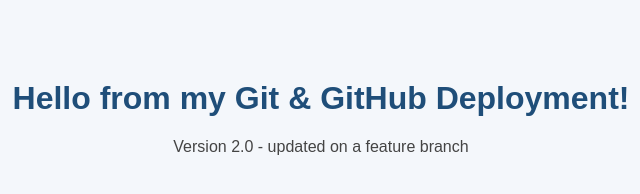
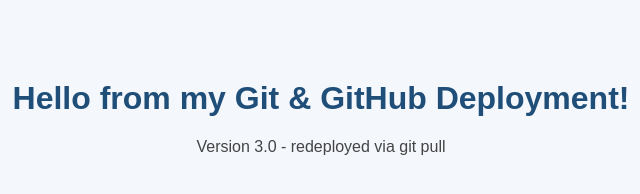
Before and after one commit to minhajputhalath84-bit/devops-web-app-mj, a plain HTML site: page index.html in a window 1280 px wide. Shown: the full height of the page, 319-959 px from the left. Drawn offline with Linux system fonts and the light colour scheme.

Commit message:
Update homepage to version 3.0

```diff
--- a/index.html
+++ b/index.html
@@ -11,6 +11,6 @@
 </head>
 <body>
   <h1>Hello from my Git &amp; GitHub Deployment!</h1>
-  <p>Version 2.0 - updated on a feature branch</p>
+  <p>Version 3.0 - redeployed via git pull</p>
 </body>
 </html>
```
